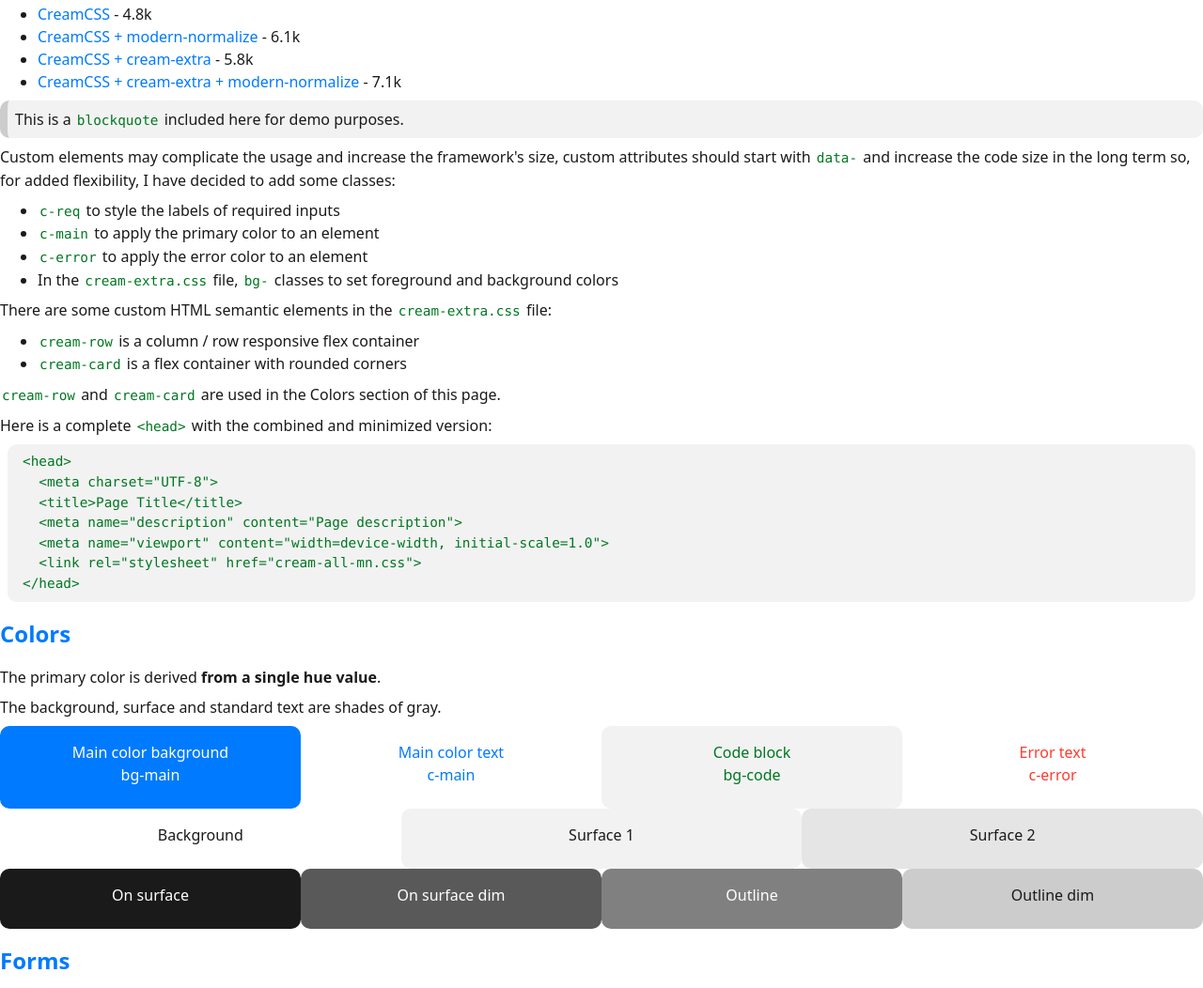
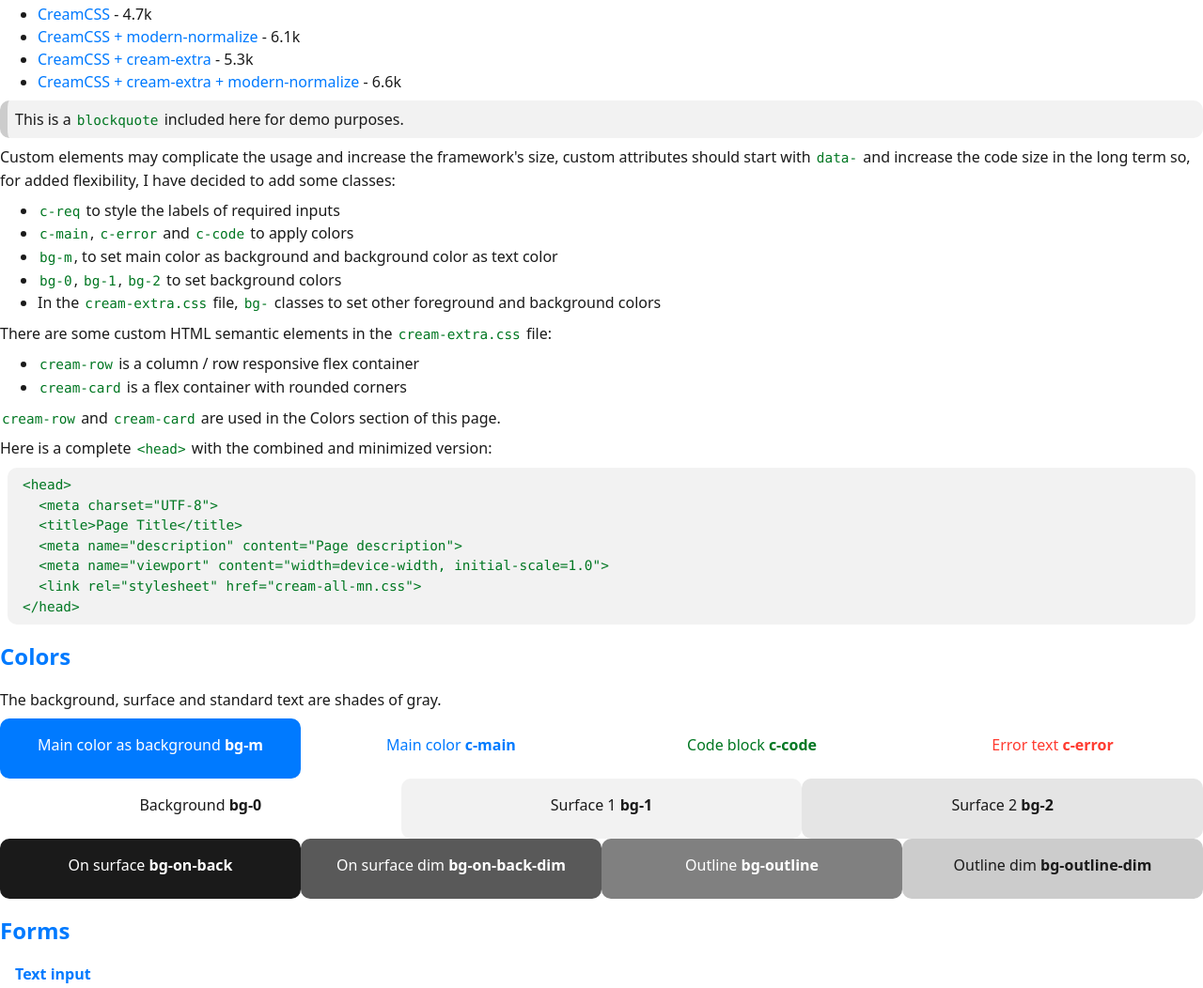
Before and after one commit to CalinRadoni/CreamCSS, a website: page docs/index.html in a window 1280 px wide. Shown: the part 807-1859 px from the top of the page at 94% size. Drawn offline with Linux system fonts and the light colour scheme.

Commit message:
Move some basic styles from extra to main CSS

```diff
--- a/docs/index.html
+++ b/docs/index.html
@@ -49,10 +49,10 @@
         <p>To be sure that the look is the same in different browsers, I selected <a href="https://github.com/sindresorhus/modern-normalize">modern-normalize</a> to set a default starting style.<br>
         The <code>dist</code> directory contains minified versions for:</p>
         <ul>
-          <li><a href="https://github.com/CalinRadoni/CreamCSS/tree/main/dist/cream.min.css">CreamCSS</a> - 4.8k</li>
+          <li><a href="https://github.com/CalinRadoni/CreamCSS/tree/main/dist/cream.min.css">CreamCSS</a> - 4.7k</li>
           <li><a href="https://github.com/CalinRadoni/CreamCSS/tree/main/dist/cream-mn.css">CreamCSS + modern-normalize</a> - 6.1k</li>
-          <li><a href="https://github.com/CalinRadoni/CreamCSS/tree/main/dist/cream-all.min.css">CreamCSS + cream-extra</a> - 5.8k</li>
-          <li><a href="https://github.com/CalinRadoni/CreamCSS/tree/main/dist/cream-all-mn.css">CreamCSS + cream-extra + modern-normalize</a> - 7.1k</li>
+          <li><a href="https://github.com/CalinRadoni/CreamCSS/tree/main/dist/cream-all.min.css">CreamCSS + cream-extra</a> - 5.3k</li>
+          <li><a href="https://github.com/CalinRadoni/CreamCSS/tree/main/dist/cream-all-mn.css">CreamCSS + cream-extra + modern-normalize</a> - 6.6k</li>
         </ul>
         <blockquote>This is a <code>blockquote</code> included here for demo purposes.</blockquote>
         <p>Custom elements may complicate the usage and increase the framework's size, custom attributes
@@ -60,9 +60,10 @@
           for added flexibility, I have decided to add some classes:</p>
         <ul>
           <li><code>c-req</code> to style the labels of required inputs</li>
-          <li><code>c-main</code> to apply the primary color to an element</li>
-          <li><code>c-error</code> to apply the error color to an element</li>
-          <li>In the <code>cream-extra.css</code> file, <code>bg-</code> classes to set foreground and background colors</li>
+          <li><code>c-main</code>, <code>c-error</code> and <code>c-code</code> to apply colors</li>
+          <li><code>bg-m</code>, to set main color as background and background color as text color</li>
+          <li><code>bg-0</code>, <code>bg-1</code>, <code>bg-2</code> to set background colors</li>
+          <li>In the <code>cream-extra.css</code> file, <code>bg-</code> classes to set other foreground and background colors</li>
         </ul>
         <p>There are some custom HTML semantic elements in the <code>cream-extra.css</code> file:</p>
         <ul>
@@ -84,24 +85,23 @@
       <header>
         <h2 class="c-main">Colors</h2>
       </header>
-      <p>The primary color is derived <b>from a single hue value</b>.</p>
       <p>The background, surface and standard text are shades of gray.</p>
       <cream-row>
-        <cream-card class="bg-main"><p>Main color bakground<br>bg-main</p></cream-card>
-        <cream-card class="c-main"><p>Main color text<br>c-main</p></cream-card>
-        <cream-card class="bg-code"><p>Code block<br>bg-code</p></cream-card>
-        <cream-card class="c-error"><p>Error text<br>c-error</p></cream-card>
+        <cream-card class="bg-m"><p>Main color as background <b>bg-m</b></p></cream-card>
+        <cream-card class="c-main"><p>Main color <b>c-main</b></p></cream-card>
+        <cream-card class="c-code"><p>Code block <b>c-code</b></p></cream-card>
+        <cream-card class="c-error"><p>Error text <b>c-error</b></p></cream-card>
       </cream-row>
       <cream-row>
-        <cream-card class="bg-back"><p>Background</p></cream-card>
-        <cream-card class="bg-back-c1"><p>Surface 1</p></cream-card>
-        <cream-card class="bg-back-c2"><p>Surface 2</p></cream-card>
+        <cream-card class="bg-0"><p>Background <b>bg-0</b></p></cream-card>
+        <cream-card class="bg-1"><p>Surface 1 <b>bg-1</b></p></cream-card>
+        <cream-card class="bg-2"><p>Surface 2 <b>bg-2</b></p></cream-card>
       </cream-row>
       <cream-row>
-        <cream-card class="bg-on-back"><p>On surface</p></cream-card>
-        <cream-card class="bg-on-back-dim"><p>On surface dim</p></cream-card>
-        <cream-card class="bg-outline"><p>Outline</p></cream-card>
-        <cream-card class="bg-outline-dim"><p>Outline dim</p></cream-card>
+        <cream-card class="bg-on-back"><p>On surface <b>bg-on-back</b></p></cream-card>
+        <cream-card class="bg-on-back-dim"><p>On surface dim <b>bg-on-back-dim</b></p></cream-card>
+        <cream-card class="bg-outline"><p>Outline <b>bg-outline</b></p></cream-card>
+        <cream-card class="bg-outline-dim"><p>Outline dim <b>bg-outline-dim</b></p></cream-card>
       </cream-row>
     </article>
     <article>
--- a/package.json
+++ b/package.json
@@ -1,6 +1,6 @@
 {
   "name": "CreamCSS-builder",
-  "version": "0.10.1",
+  "version": "0.12.1",
   "description": "Gulp builder for CreamCSS framework",
   "keywords": [],
   "homepage": "https://calinradoni.github.io/CreamCSS/",
--- a/src/cream-extra.css
+++ b/src/cream-extra.css
@@ -13,32 +13,6 @@ cream-card {
   flex: 1;
   padding: 1rem;
   border-radius: var(--border-radius);
-}
-
-.bg-main   {
-  background: var(--c-main);
-  color: var(--c-back);
-}
-.bg-error {
-  background: var(--c-back);
-  color: var(--c-error);
-}
-.bg-code {
-  background: var(--c-back-c1);
-  color: var(--c-code);
-}
-
-.bg-back {
-  background: var(--c-back);
-  color: var(--c-on-back);
-}
-.bg-back-c1 {
-  background: var(--c-back-c1);
-  color: var(--c-on-back);
-}
-.bg-back-c2 {
-  background: var(--c-back-c2);
-  color: var(--c-on-back);
 }
 
 .bg-on-back {
--- a/src/cream.css
+++ b/src/cream.css
@@ -309,5 +309,14 @@ button:hover {
   color: var(--c-main)
 }
 
-.c-main { color: var(--c-main); }
+.c-main  { color: var(--c-main); }
 .c-error { color: var(--c-error); }
+.c-code  { color: var(--c-code); }
+
+.bg-m {
+  background: var(--c-main);
+  color: var(--c-back);
+}
+.bg-0 { background: var(--c-back); }
+.bg-1 { background: var(--c-back-c1); }
+.bg-2 { background: var(--c-back-c2); }
```
Also changed, not shown: docs/customize.html (+8 -0 lines), dist/cream-all-mn.css, dist/cream-all.min.css, dist/cream-mn.css, dist/cream.min.css, docs/cream-all-mn.css.
